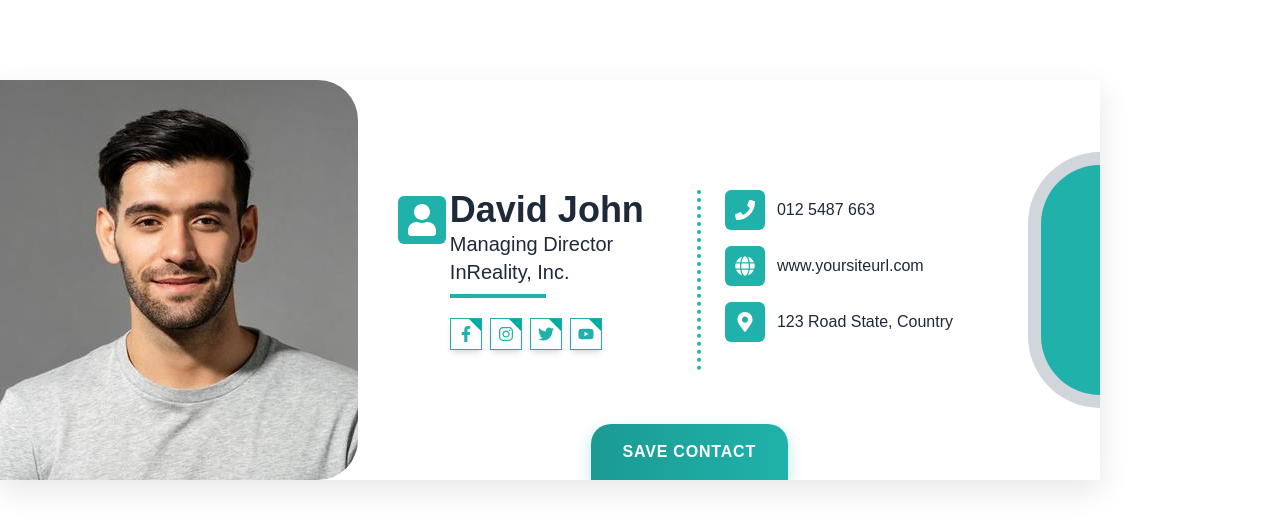
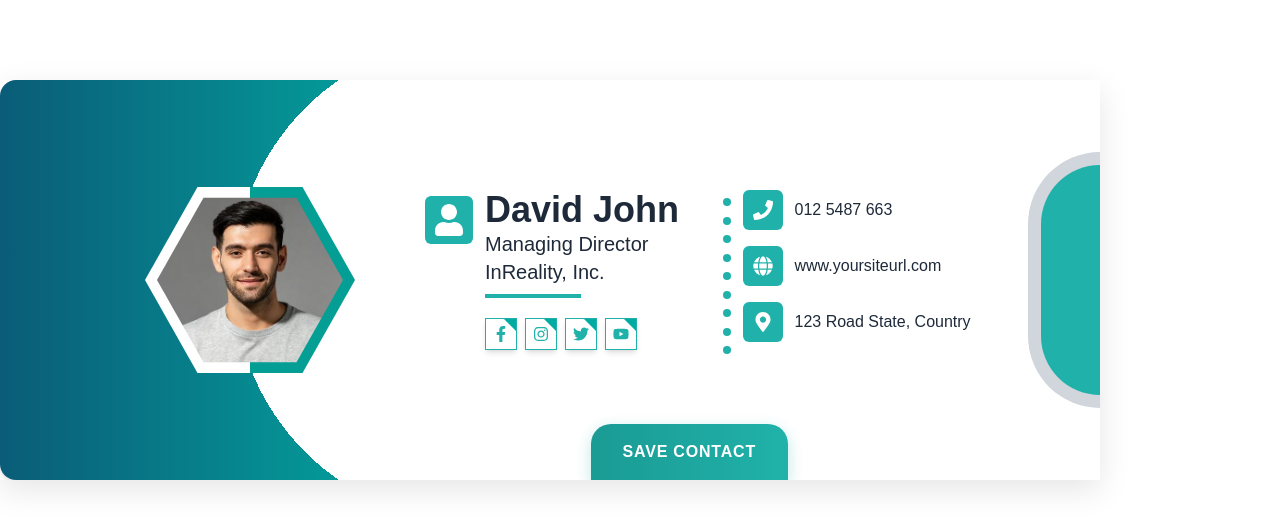
Before and after one commit to sabbir1257/card, a React (Vite) app: page / in a window 1280 px wide. Shown: the top 528 px of the page. Built offline with nearby package versions, Linux system fonts and the light colour scheme.

Commit message:
Refactor App component to use BusinessCardTemplate6 instead of BusinessCardDesigner; enhance BusinessCardTemplate6 layout and styling for improved visual presentation

```diff
--- a/src/App.jsx
+++ b/src/App.jsx
@@ -4,7 +4,7 @@ import BusinessCardTemplate2 from './component/BusinessCardTemplate2';
 import BusinessCardTemplate3 from './component/BusinessCardTemplate3';
 import BusinessCardTemplate4 from './component/BusinessCardTemplate4';
 import BusinessCardTemplate5 from './component/BusinessCardTemplate5';
-import BusinessCardDesigner from './component/BusinessCardTemplate6';
+import BusinessCardTemplate6 from './component/BusinessCardTemplate6';
 import CurvedShape from './component/CurvedShape';
 
 
@@ -19,7 +19,7 @@ function App() {
         {/* <BusinessCardTemplate4/> */}
         {/* <BusinessCardTemplate5/> */}
         {/* <BlueAxisLogo/> */}
-        <BusinessCardDesigner />
+        <BusinessCardTemplate6 />
         {/* <CurvedShape /> */}
       </div>
     </div>
--- a/src/component/BusinessCardTemplate6.jsx
+++ b/src/component/BusinessCardTemplate6.jsx
@@ -2,30 +2,46 @@ import {
     FaPhone,
     FaGlobe,
     FaMapMarkerAlt,
-    FaHome,
     FaFacebookF,
     FaInstagram,
     FaTwitter,
     FaYoutube,
-    FaWhatsapp,
-    FaTiktok,
-    FaLinkedinIn,
     FaUser
 } from 'react-icons/fa';
-import BlueAxisLogo from './BlueAxisLogo';
 
 const BusinessCardTemplate6 = () => {
     return (
         <div className="flex w-[1100px] h-[400px] bg-white mt-20 overflow-hidden shadow-[0_10px_30px_rgba(0,0,0,0.1)] font-['Arial']">
             {/* Left section - Profile picture with teal background */}
-            <div className="w-[35%] h-full flex relative">
-                {/* Left main image */}
+            <div className="w-full md:w-[35%] h-full flex relative">
+                <div className="flex items-center justify-center">
+                    {/* Main Card Container */}
+                    <div className="relative w-[500px] h-[400px] flex items-center justify-center overflow-hidden rounded-2xl shadow-md bg-white">
+                        {/* Left gradient background with INNER curved right edge */}
+                        <div className="absolute left-0 top-0 h-full w-21/22 bg-gradient-to-r from-[#0a5c77] to-[#02b3a6] [mask-image:radial-gradient(circle_at_right,transparent_47%,transparent_30%,black_0%)]"></div>
+
+                        {/* Hexagon Profile Image */}
+                        <div className="relative z-10 flex items-center justify-center">
+                            <div className="relative w-[210px] h-[210px]">
+                                {/* Outer Border - only right side colored */}
+                                <div className="absolute inset-0 [background:linear-gradient(to_right,transparent_50%,#049e94_50%)] [clip-path:polygon(25%_5.77%,75%_5.77%,100%_50%,75%_94.23%,25%_94.23%,0%_30%)]"></div>
+
+                                {/* Inner white mask to create thin right border */}
+                                <div className="absolute inset-0 [background:linear-gradient(to_left,transparent_50%,white_50%)] [clip-path:polygon(25%_5.77%,75%_5.77%,100%_50%,75%_94.23%,25%_94.23%,0%_50%)]"></div>
+
+                                {/* Profile Image */}
                                 <img
                                     src="/image.jpg"
-                    alt="David John"
-                    className=" h-full rounded-r-[40px] object-cover"
+                                    alt="Profile"
+                                    className="absolute inset-[12px] w-[calc(100%-24px)] h-[calc(100%-24px)] object-cover [clip-path:polygon(25%_5.77%,75%_5.77%,100%_50%,75%_94.23%,25%_94.23%,0%_50%)]"
                                 />
                             </div>
+                        </div>
+                    </div>
+                </div>
+            </div>
+
+
 
             {/* Right section - Contact information */}
             <div className="w-[65%] bg-white p-10 flex flex-col justify-between relative">
@@ -35,7 +51,7 @@ const BusinessCardTemplate6 = () => {
                     <div className="flex flex-col gap-4">
                         {/* Name and title */}
                         <div className="flex items-center gap-1">
-                            <FaUser className='bg-[#20B2AA] rounded-md mb-30 p-2 w-12 h-12 text-white' />
+                            <FaUser className='bg-[#20B2AA] rounded-md mb-30 p-2 mr-2 w-12 h-12 text-white' />
                             <div>
                                 <h1 className="text-4xl font-bold text-gray-800 ">David John  </h1>
                                 <p className="text-xl text-gray-800 font-normal">Managing Director</p>
@@ -56,7 +72,19 @@ const BusinessCardTemplate6 = () => {
                         </div>
 
                     </div>
-                    <div className="flex flex-col gap-4 border-l-4 border-dotted border-[#20B2AA] pl-6">
+                    <div className="relative pl-2">
+                        {/* Custom Rounded Dotted Border */}
+                        <div className="absolute left-3 top-0 h-full flex flex-col items-center justify-between py-2">
+                            {Array.from({ length: 9 }).map((_, i) => (
+                                <div
+                                    key={i}
+                                    className="w-2 h-2 bg-[#20B2AA] rounded-full mb-2"
+                                ></div>
+                            ))}
+                        </div>
+
+                        {/* Main Content */}
+                        <div className="flex flex-col gap-4 pl-6">
                             {/* Phone */}
                             <div className="flex items-center gap-3 text-gray-800 text-base">
                                 <div className="w-10 h-10 bg-[#20B2AA] rounded-md flex items-center justify-center text-white">
@@ -81,6 +109,9 @@ const BusinessCardTemplate6 = () => {
                                 <span>123 Road State, Country</span>
                             </div>
                         </div>
+                    </div>
+
+
 
                 </div>
                 {/* Save contact button */}
```
Lines whose indentation alone changed are shown as unchanged.
